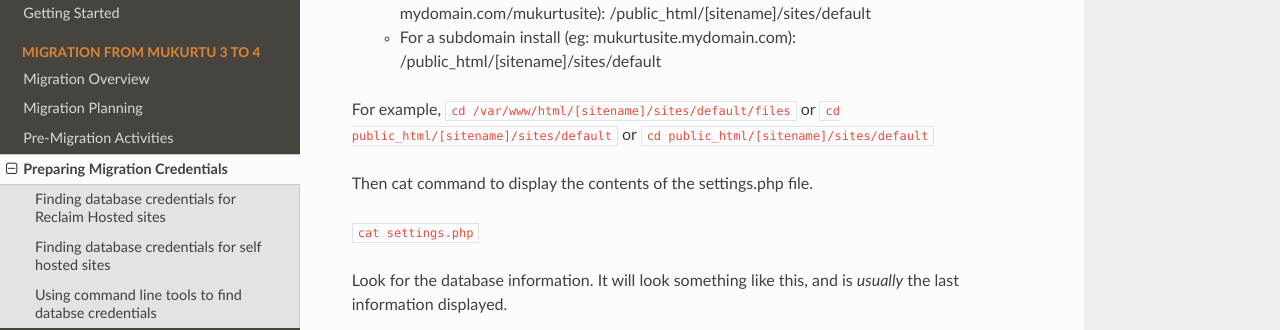
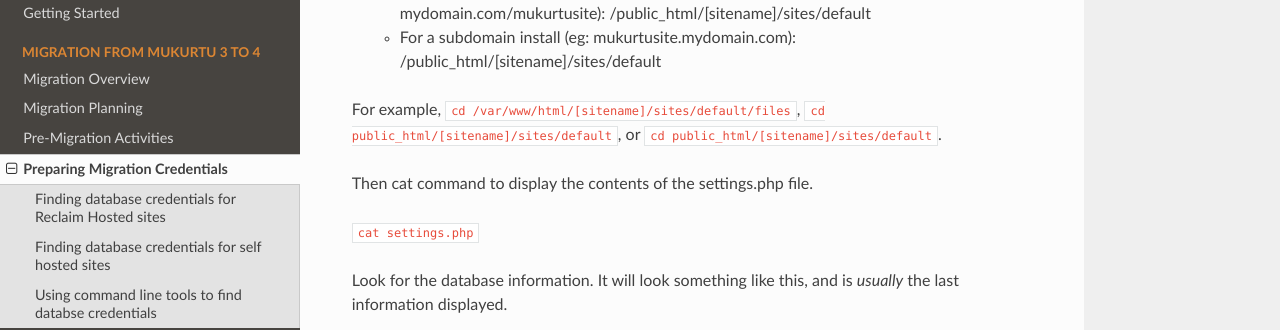
Before and after one commit to MukurtuCMS/mukurtudocs, a Sphinx documentation site: the page built from docs/source/migration/MigrationCredentials.md, in a window 1280 px wide and 900 px high, scrolled down 3365 px. Shown: the part 158-488 px from the top of the window. Built offline with Sphinx 7.4.7 and the Read the Docs theme 2.0.0, drawn with Linux system fonts in a browser that asks for light colours.

Commit message:
Update MigrationCredentials.md

````diff
--- a/docs/source/migration/MigrationCredentials.md
+++ b/docs/source/migration/MigrationCredentials.md
@@ -64,12 +64,7 @@
   - For a single domain or sub-folder install (eg: mydomain.com or mydomain.com/mukurtusite): /public_html/[sitename]/sites/default
   - For a subdomain install (eg: mukurtusite.mydomain.com): /public_html/[sitename]/sites/default
 
-For example,
-```cd /var/www/html/[sitename]/sites/default/files```
-or
-```cd public_html/[sitename]/sites/default```
-or
-```cd public_html/[sitename]/sites/default```
+For example, ```cd /var/www/html/[sitename]/sites/default/files```, ```cd public_html/[sitename]/sites/default```, or ```cd public_html/[sitename]/sites/default```.
 
 Then cat command to display the contents of the settings.php file.
 
````
